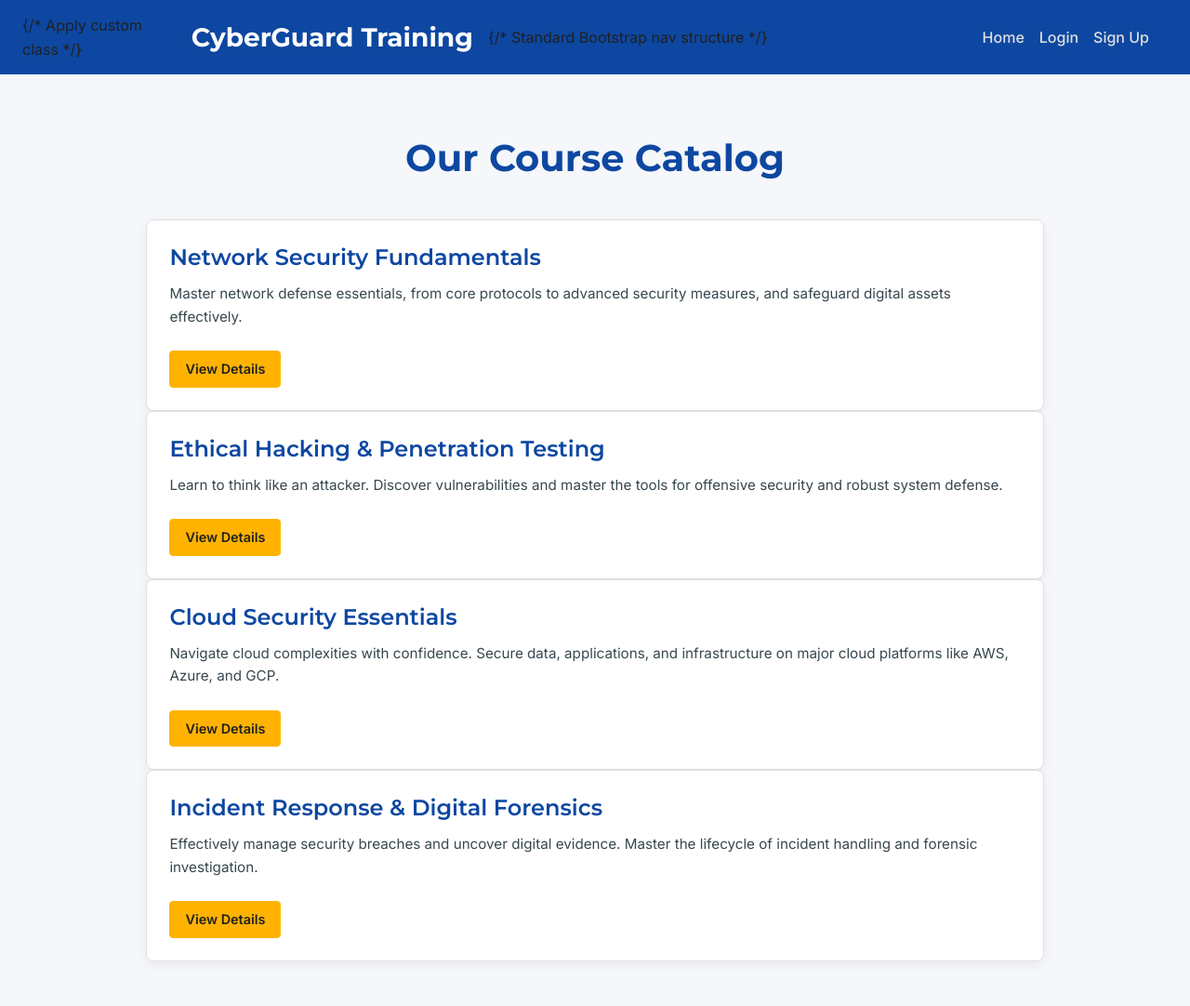
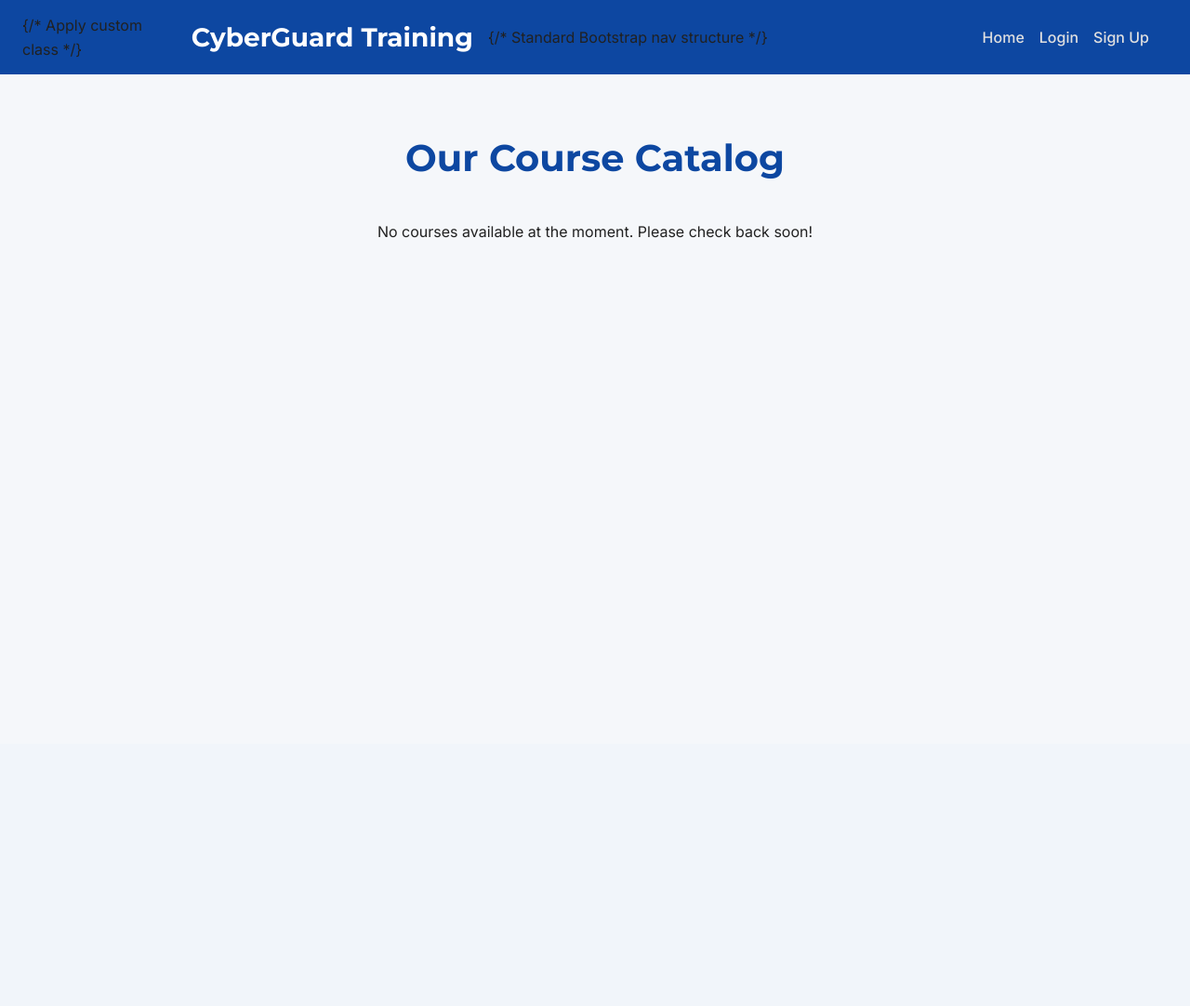
Before and after one commit to aniboumarie/cyber_platform, a Django app: page /courses/ in a window 1280 px wide. Shown: the whole page at 93% size. After the commit the page ends 256 px from the top, so only its background shows below. Run offline with Django 5.2, Linux system fonts and the light colour scheme; data that the repository does not hold is empty.

Commit message:
Make course catalog page display courses from database.

```diff
--- a/main/templates/course_catalog.html
+++ b/main/templates/course_catalog.html
@@ -18,7 +18,8 @@
         <h3>{{ course.title }}</h3>
         <p class="summary">{{ course.summary }}</p>
       </div>
-      <a href="{% url course.detail_url_name %}" class="btn btn-view-details">View Details</a>
+      {# The URL 'course_detail_by_slug' will be defined in a subsequent step #}
+      <a href="{% if course.slug %}{% url 'course_detail_by_slug' course.slug %}{% else %}#{% endif %}" class="btn btn-view-details">View Details</a>
     </div>
     {% endfor %}
   </div>
--- a/main/views.py
+++ b/main/views.py
@@ -192,33 +192,14 @@ def ethical_hacking_view(request):
 def cloud_security_view(request):
     return render(request, 'courses/cloud_security.html')
 
+from .models import Course # Import the Course model
+
 def incident_response_view(request):
     return render(request, 'courses/incident_response.html')
 
 def course_catalog_view(request):
-    courses_data = [
-        {
-            'title': 'Network Security Fundamentals',
-            'summary': 'Master network defense essentials, from core protocols to advanced security measures, and safeguard digital assets effectively.',
-            'detail_url_name': 'course_network_security',
-        },
-        {
-            'title': 'Ethical Hacking & Penetration Testing',
-            'summary': 'Learn to think like an attacker. Discover vulnerabilities and master the tools for offensive security and robust system defense.',
-            'detail_url_name': 'course_ethical_hacking',
-        },
-        {
-            'title': 'Cloud Security Essentials',
-            'summary': 'Navigate cloud complexities with confidence. Secure data, applications, and infrastructure on major cloud platforms like AWS, Azure, and GCP.',
-            'detail_url_name': 'course_cloud_security',
-        },
-        {
-            'title': 'Incident Response & Digital Forensics',
-            'summary': 'Effectively manage security breaches and uncover digital evidence. Master the lifecycle of incident handling and forensic investigation.',
-            'detail_url_name': 'course_incident_response',
-        }
-    ]
+    courses = Course.objects.all().order_by('title') # Fetch courses from DB
     context = {
-        'courses': courses_data
+        'courses': courses
     }
     return render(request, 'course_catalog.html', context)
```
